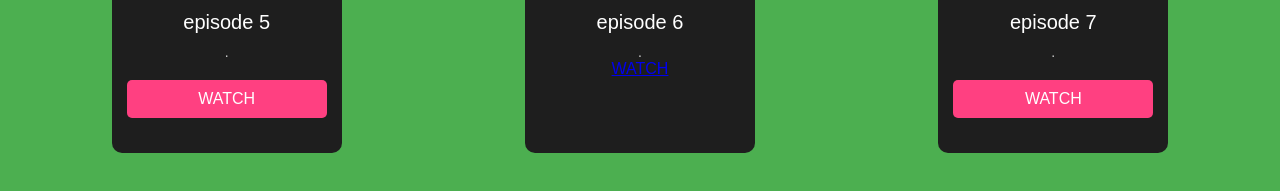
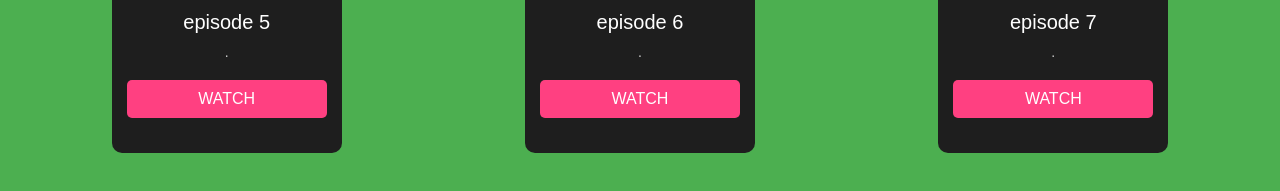
Before and after one commit to mosalsa132/1mfilm, a plain HTML site: page index.html in a window 1280 px wide. Shown: the part 1018-1209 px from the top of the page. Drawn offline with Linux system fonts and the light colour scheme.

Commit message:
Update index.html

```diff
--- a/index.html
+++ b/index.html
@@ -136,7 +136,7 @@
             <img src="logo.jpg" alt="فيلم أكشن 6">
             <div class="movie-title">episode 6 </div>
             <div class="movie-description">.</div>
-            <a href="https://mosalsa132.github.io/S6/ class="watch-button">WATCH</a>
+            <a href="https://mosalsa132.github.io/S6/" class="watch-button">WATCH</a>
         </div>
         <div class="movie">
             <img src="logo.jpg" alt="فيلم أكشن 2">
```
